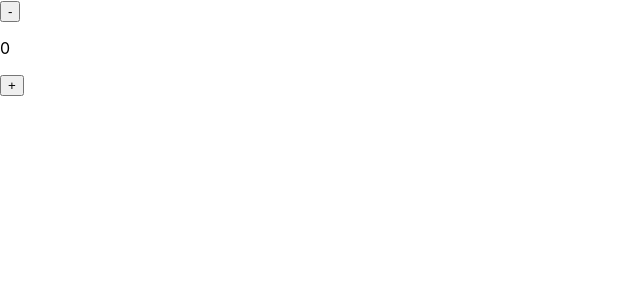
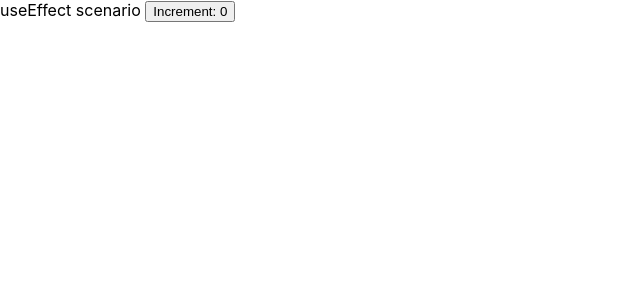
Before and after one commit to Mohithj/react-practice, a React (Create React App) app in the folder sample/starter/: page / in a window 1280 px wide. Shown: the top 300 px of the page, without its empty margins (0-640 px from the left). Built offline with nearby package versions, Linux system fonts and the light colour scheme.

Commit message:
more redux practice

```diff
--- a/sample/starter/src/App.js
+++ b/sample/starter/src/App.js
@@ -15,13 +15,13 @@ class App extends React.Component {
   render(){
     return (
       <div>
-        <CounterOne />
+        {/* <CounterOne /> */}
         {/* <CounterRone />
         <GalleryHome/>
         <FCdebounce />
         <FCref />
         <FCapi /> */}
-        {/* <FCuseEffect /> */}
+        <FCuseEffect />
         {/* <Counter />
         <FunComp />
         <AppGallery /> */}
--- a/sample/starter/src/FCuseEffect/FCuseEffect.js
+++ b/sample/starter/src/FCuseEffect/FCuseEffect.js
@@ -1,10 +1,12 @@
 import React, {useState, useEffect} from "react";
-import { useSelector } from "react-redux";
+import { useDispatch, useSelector } from "react-redux";
+import { incrementCount } from "../CounterRedux/store/action";
 
 function FCuseEffect() {
 
-    const [count, setCount] = useState(0);
-    // const count = useSelector((state) => state?.countReducer2?.count);
+    // const [count, setCount] = useState(0);
+    const count = useSelector((state) => state?.countReducer?.count);
+    const dispatch = useDispatch();
 
     useEffect(()=>{
         console.log("Triggering from useEffect");
@@ -12,7 +14,7 @@ function FCuseEffect() {
 
     return (
     <div>useEffect scenario{" "}
-        <button onClick={() => setCount((prevState)=>prevState+1)}>Increment: {count}</button>
+        <button onClick={() => dispatch(incrementCount())}>Increment: {count}</button>
     </div>
     );
 }
```
